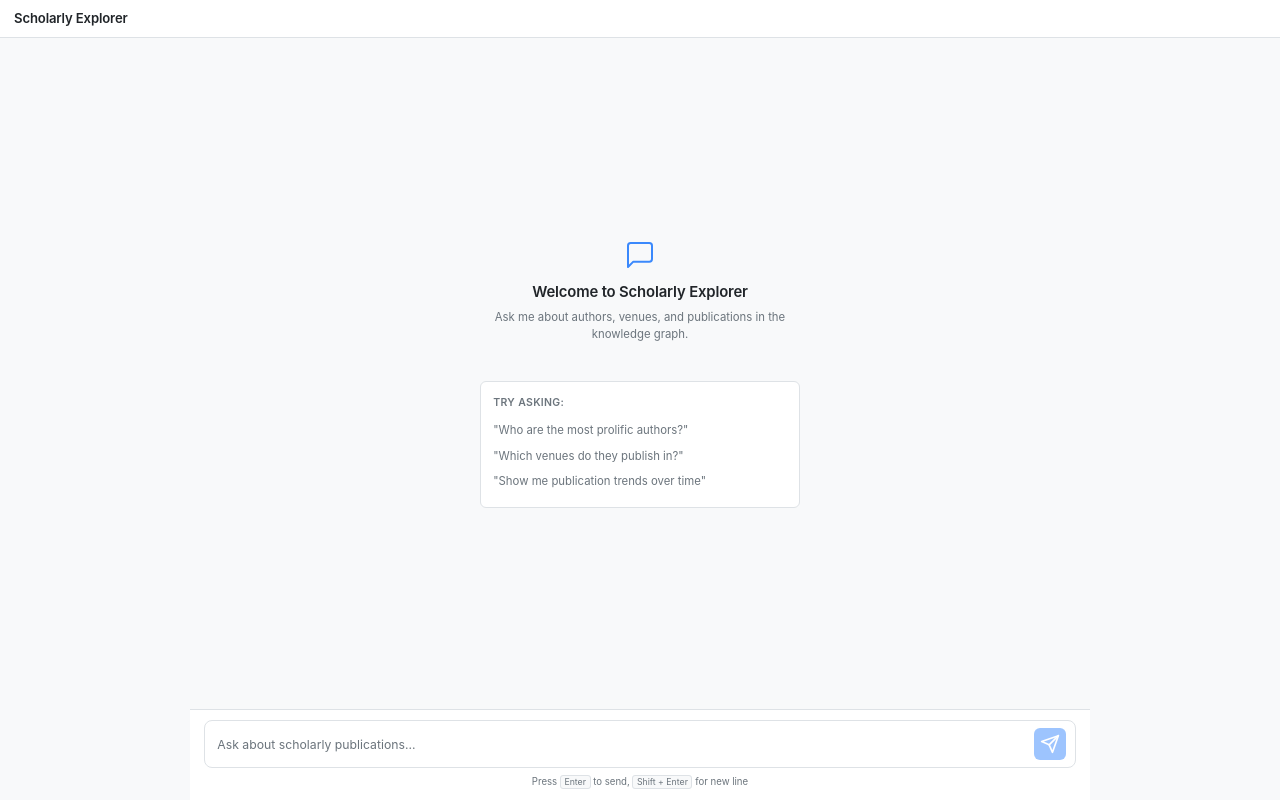
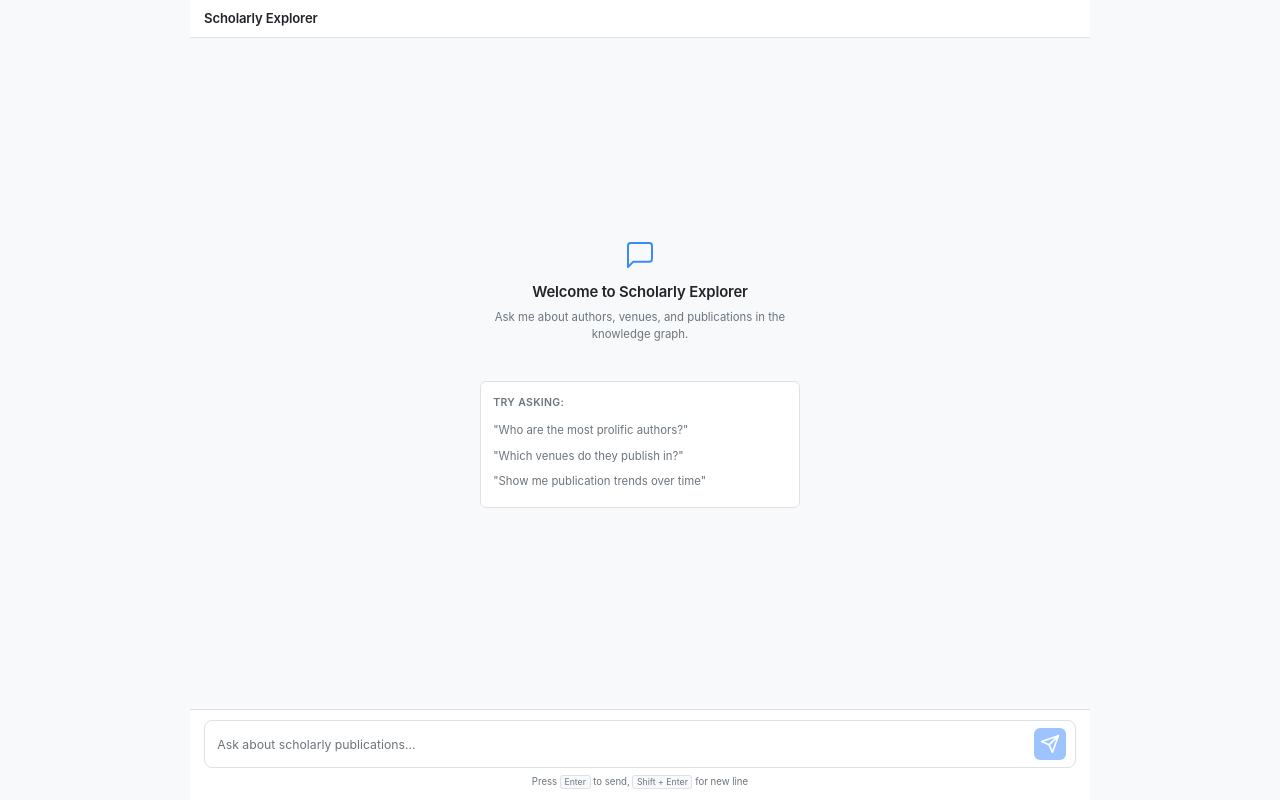
Before and after one commit to ir-anthology/thesis-ali, a SvelteKit app in the folder frontend/adaptive/: page / in a window 1280 px wide. Built offline with nearby package versions, Linux system fonts and the light colour scheme.

Commit message:
feat(frontend/adaptive): move header inside chat container

```diff
--- a/frontend/adaptive/src/routes/+page.svelte
+++ b/frontend/adaptive/src/routes/+page.svelte
@@ -33,6 +33,7 @@
 </svelte:head>
 
 <div class="app">
+  <div class="chat-container">
     <header class="app-header">
       <h1 class="app-title">Scholarly Explorer</h1>
       {#if exploration.conversation.length > 0}
@@ -42,7 +43,6 @@
       {/if}
     </header>
 
-  <div class="chat-container">
     <ConversationView
       conversation={exploration.conversation}
       results={resultsMap}
```
Lines whose indentation alone changed are shown as unchanged.
